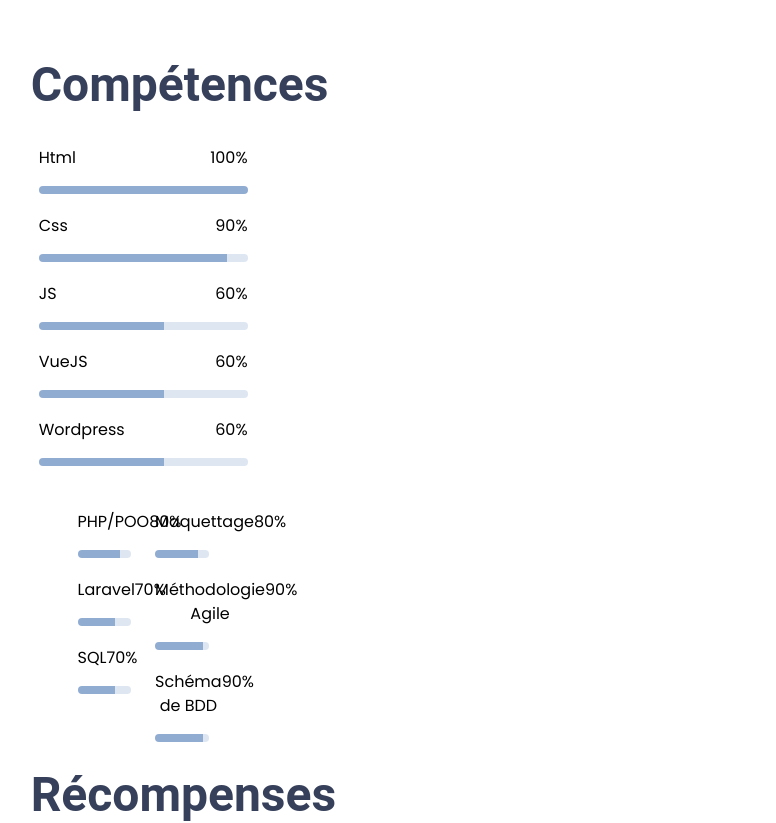
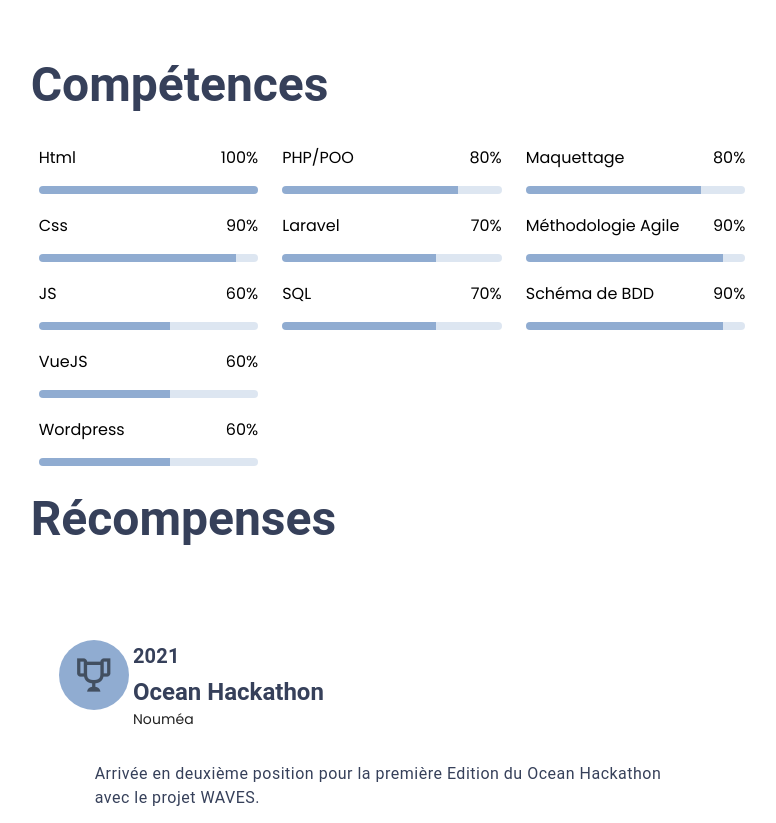
Before and after one commit to jeremyogerjs/cv-v3, a Vue app: page / in a window 1280 px wide. Shown: the part 5020-5843 px from the top of the page, without its empty margins (408-1184 px from the left). Built offline with nearby package versions, Linux system fonts and the light colour scheme.

Commit message:
fix bug progress bar skill section

```diff
--- a/src/components/sections/resume/Skills.vue
+++ b/src/components/sections/resume/Skills.vue
@@ -2,9 +2,9 @@
   <div>
     <p class="text-h4 text-sm-h3 font-weight-bold">Compétences</p>
     <v-row class="mt-3">
-      <v-col cols="12" sm="12" md="12" lg="4" xl="4" class="d-flex align-center">
+      <v-col cols="12" class="d-flex align-center">
         <v-row justify="center" class="pa-2">
-          <v-col cols="12" class="text-center">
+          <v-col cols="12" sm="12" md="12" lg="4" xl="4" class="text-center">
              <div
               v-for="(skill, index) in skills.frontend"
               :key="index"
```
